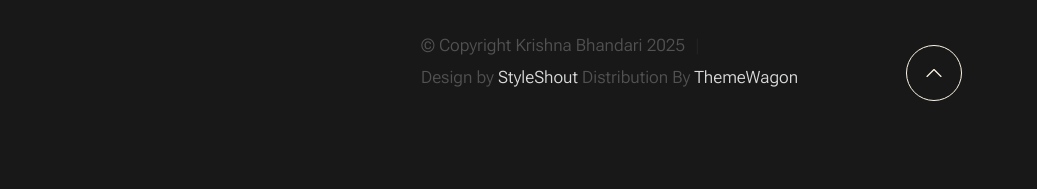
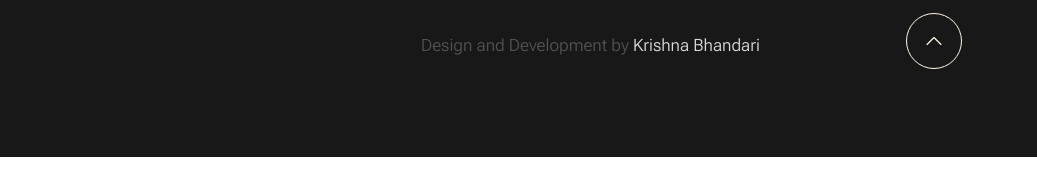
Before and after one commit to KrishnaBhandai/dai, a plain HTML site: page blog.html in a window 1280 px wide. Shown: the part 3555-3744 px from the top of the page, 243-1280 px from the left. After the commit the page ends 3712 px from the top, so only its background shows below. Drawn offline with Linux system fonts and the light colour scheme.

Commit message:
Update blog.html

```diff
--- a/blog.html
+++ b/blog.html
@@ -374,8 +374,9 @@
 
                 <div class="column xl-6 lg-12">
                     <p class="ss-copyright">
-                        <span>© Copyright Krishna Bhandari 2025</span>
-                        <span>Design by <a href="https://www.styleshout.com/">StyleShout</a> Distribution By <a href="https://themewagon.com">ThemeWagon</a></span>
+                        <span>
+  Design and Development by <a href="https://krishnabhandari1.com.np" target="_blank">Krishna Bhandari</a>
+</span>
                     </p>
                 </div>
 
```
